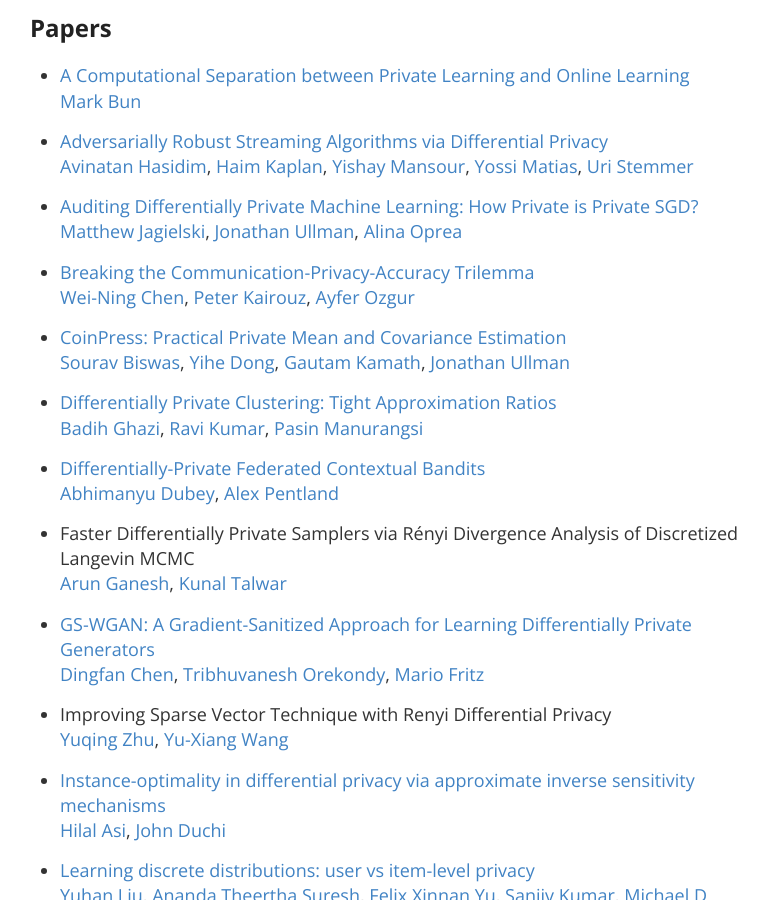
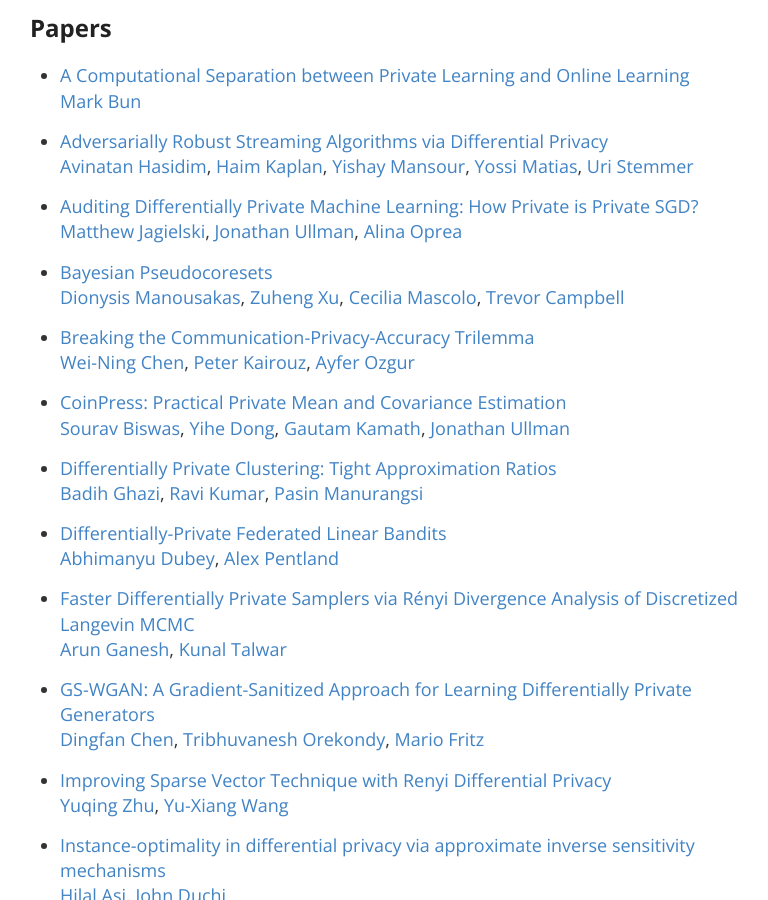
Before and after one commit to differentialprivacy/differentialprivacy, a Jekyll site: the page built from _posts/2020-10-07-neurips2020.md, in a window 1280 px wide and 900 px high, scrolled down 676 px. Shown: the whole window, without its empty margins (250-1018 px from the left). Built offline with Jekyll 4.4.1, drawn with Linux system fonts in a browser that asks for light colours; comment, search, counter and statistics services are not loaded; some of the changed text lies outside the part shown.

Commit message:
Update NeurIPS 2020 post

```diff
--- a/_posts/2020-10-07-neurips2020.md
+++ b/_posts/2020-10-07-neurips2020.md
@@ -34,6 +34,9 @@ We will update this post later, once all the conference material (papers and vid
 - [Auditing Differentially Private Machine Learning: How Private is Private SGD?](https://arxiv.org/abs/2006.07709)
 [Matthew Jagielski](https://www.ccis.northeastern.edu/home/jagielski/), [Jonathan Ullman](https://www.ccs.neu.edu/home/jullman/), [Alina Oprea](https://www.ccs.neu.edu/home/alina/)
 
+- [Bayesian Pseudocoresets](https://papers.nips.cc/paper/2020/hash/ab452534c5ce28c4fbb0e102d4a4fb2e-Abstract.html)
+[Dionysis Manousakas](https://www.cl.cam.ac.uk/~dm754/), [Zuheng Xu](https://www.stat.ubc.ca/users/zuheng-david-xu), [Cecilia Mascolo](https://www.cl.cam.ac.uk/~cm542/), [Trevor Campbell](https://trevorcampbell.me/)
+
 - [Breaking the Communication-Privacy-Accuracy Trilemma](https://arxiv.org/abs/2007.11707)
 [Wei-Ning Chen](https://web.stanford.edu/~wnchen/index.html), [Peter Kairouz](https://kairouzp.github.io/), [Ayfer Ozgur](https://web.stanford.edu/~aozgur/)
 
@@ -43,16 +46,16 @@ We will update this post later, once all the conference material (papers and vid
 - [Differentially Private Clustering: Tight Approximation Ratios](https://arxiv.org/abs/2008.08007)
 [Badih Ghazi](https://sites.google.com/view/badihghazi/home), [Ravi Kumar](https://sites.google.com/site/ravik53/), [Pasin Manurangsi](https://pasin30055.github.io/)
 
-- [Differentially-Private Federated Contextual Bandits](http://web.mit.edu/dubeya/www/files/dp_linucb_20.pdf)
+- [Differentially-Private Federated Linear Bandits](https://arxiv.org/abs/2010.11425)
 [Abhimanyu Dubey](http://web.mit.edu/dubeya/www/), [Alex Pentland](https://www.media.mit.edu/people/sandy/overview/)
 
-- Faster Differentially Private Samplers via Rényi Divergence Analysis of Discretized Langevin MCMC
+- [Faster Differentially Private Samplers via Rényi Divergence Analysis of Discretized Langevin MCMC](https://arxiv.org/abs/2010.14658)
 [Arun Ganesh](https://people.eecs.berkeley.edu/~arunganesh/), [Kunal Talwar](http://kunaltalwar.org/)
 
 - [GS-WGAN: A Gradient-Sanitized Approach for Learning Differentially Private Generators](https://arxiv.org/abs/2006.08265)
 [Dingfan Chen](https://cispa.de/en/people/dingfan.chen), [Tribhuvanesh Orekondy](https://tribhuvanesh.github.io/), [Mario Fritz](https://cispa.saarland/group/fritz/)
 
-- Improving Sparse Vector Technique with Renyi Differential Privacy
+- [Improving Sparse Vector Technique with Renyi Differential Privacy](https://papers.nips.cc/paper/2020/hash/e9bf14a419d77534105016f5ec122d62-Abstract.html)
 [Yuqing Zhu](https://jeremy43.github.io/), [Yu-Xiang Wang](https://sites.cs.ucsb.edu/~yuxiangw/)
 
 - [Instance-optimality in differential privacy via approximate inverse sensitivity mechanisms](https://arxiv.org/abs/2005.10630)
@@ -91,20 +94,23 @@ We will update this post later, once all the conference material (papers and vid
 - [Smoothed Analysis of Online and Differentially Private Learning](https://arxiv.org/abs/2006.10129)
 [Nika Haghtalab](https://www.cs.cornell.edu/~nika/), [Tim Roughgarden](http://timroughgarden.org/), [Abhishek Shetty](https://ashettyv.github.io/)
 
-- Smoothly Bounding User Contributions in Differential Privacy
+- [Smoothly Bounding User Contributions in Differential Privacy](https://proceedings.neurips.cc/paper/2020/hash/a0dc078ca0d99b5ebb465a9f1cad54ba-Abstract.html)
 [Alessandro Epasto](https://www.epasto.org/), [Mohammad Mahdian](https://research.google/people/MohammadMahdian/), [Jieming Mao](https://sites.google.com/view/jieming-mao), [Vahab Mirrokni](https://people.csail.mit.edu/mirrokni/Welcome.html), [Lijie Ren](https://www.linkedin.com/in/lijie-ren-57162633/)
 
 - [Stability of Stochastic Gradient Descent on Nonsmooth Convex Losses](https://arxiv.org/abs/2006.06914)
 [Raef Bassily](https://sites.google.com/view/rbassily), [Vitaly Feldman](http://vtaly.net/), [Cristobal Guzman](https://sites.google.com/view/cguzman/), [Kunal Talwar](http://kunaltalwar.org/)
 
-- Synthetic Data Generators -- Sequential and Private
+- [Synthetic Data Generators -- Sequential and Private](https://arxiv.org/abs/1902.03468)
 [Olivier Bousquet](https://research.google/people/OlivierBousquet/), [Roi Livni](https://www.tau.ac.il/~rlivni/), [Shay Moran](http://www.cs.technion.ac.il/~shaymrn/)
 
 - [The Discrete Gaussian for Differential Privacy](https://arxiv.org/abs/2004.00010)
 [Clement Canonne](http://www.cs.columbia.edu/~ccanonne/), [Gautam Kamath](http://www.gautamkamath.com/), [Thomas Steinke](http://www.thomas-steinke.net/)
 
-- The Flajolet-Martin Sketch Itself Preserves Differential Privacy: Private Counting with Minimal Space
+- [The Flajolet-Martin Sketch Itself Preserves Differential Privacy: Private Counting with Minimal Space](https://proceedings.neurips.cc/paper/2020/hash/e3019767b1b23f82883c9850356b71d6-Abstract.html)
 [Adam Smith](https://cs-people.bu.edu/ads22/), [Shuang Song](https://shs037.github.io/), [Abhradeep Thakurta](https://athakurta.squarespace.com/)
+
+- [Towards Better Generalization of Adaptive Gradient Methods](https://proceedings.neurips.cc/paper/2020/hash/08fb104b0f2f838f3ce2d2b3741a12c2-Abstract.html)
+[Yingxue Zhou](https://sites.google.com/umn.edu/zhou0877/home), [Belhal Karimi](https://belhalk.github.io/), [Jinxing Yu](https://www.linkedin.com/in/jinxingyu/), [Zhiqiang Xu](https://scholar.google.com/citations?user=5SZ4NjAAAAAJ&hl=en), [Ping Li](https://www.stat.rutgers.edu/home/pingli/)
 
 - [Towards practical differentially private causal graph discovery](https://arxiv.org/abs/2006.08598)
 [Lun Wang](https://wanglun1996.github.io/), Qi Pang, [Dawn Song](https://people.eecs.berkeley.edu/~dawnsong/)
```
Also changed, not shown: other parts of _posts/2020-10-07-neurips2020.md (+2 -2 lines).
